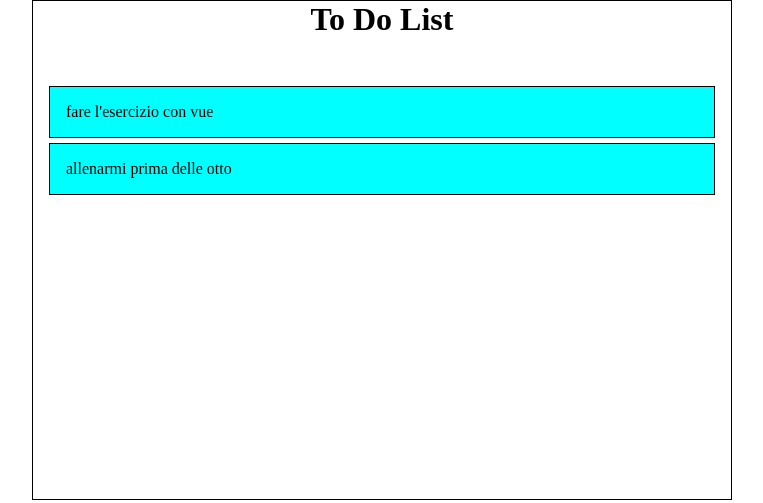
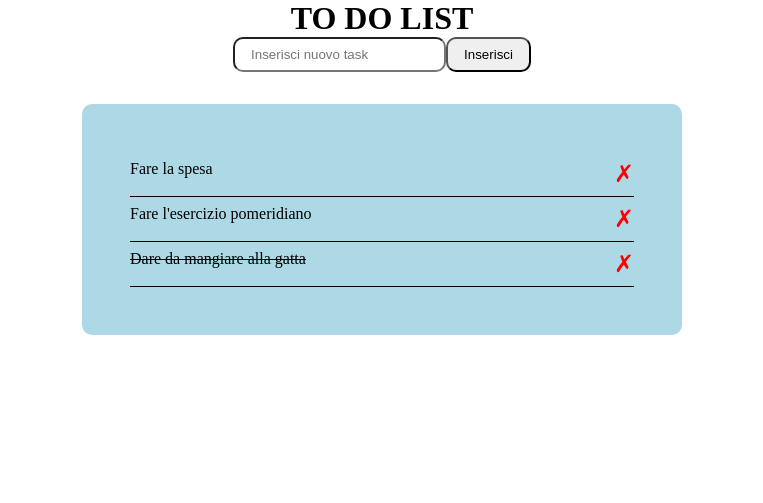
Before and after one commit to Omar-Codess/vue-todolist, a plain HTML site: page index.html in a window 1280 px wide. Shown: the whole page, without its empty margins (258-1021 px from the left). Drawn offline with nearby package versions, Linux system fonts and the light colour scheme.

Commit message:
completata correzione

```diff
--- a/css/style.css
+++ b/css/style.css
@@ -1,11 +1,4 @@
-/* RESET */
-*{
-    margin: 0;
-    padding: 0;
-    box-sizing: border-box;
-}
-
-/* COMMON */
+/* COMMON
 .container{
     width: 700px;
     height: 500px;
@@ -32,3 +25,147 @@ ul li{
     border: 1px solid black;
 
 }
+
+.line-through{
+    text-decoration: line-through;
+} */
+
+/* RESET */
+/* *{
+    margin: 0;
+    padding: 0;
+    box-sizing: border-box;
+}
+
+.container{
+    width: 80%;
+    margin: 0 auto;
+}
+
+.new-task{
+    text-align: center;
+}
+
+.new-task label{
+    display: none;
+}
+
+.new-task input{
+    padding: .5rem 1rem;
+    border-radius: 10px;
+}
+
+.new-task button{
+    padding: .5rem 1rem;
+    border-radius: 10px;
+}
+
+.tasks-container{
+    width: 600px;
+    margin: 0 auto;
+    background-color: lightblue;
+    margin-top: 2rem;
+    padding: 3rem;
+    border-radius: 10px;
+}
+
+.tasks-container ul{
+    width: 100%;
+    list-style: none;
+}
+
+.tasks-container li{
+    width: 100%;
+    display: flex;
+    justify-content: space-between;
+    padding: .5rem 0;
+    border-bottom: 1px solid black;
+}
+
+.task-delete{
+    color: red;
+    font-size: 1.5rem;
+    cursor: pointer;
+}
+
+.task-done{
+    text-decoration: line-through;
+}
+
+.error{
+    color: red;
+} */
+
+* {
+    padding: 0;
+    margin: 0;
+    box-sizing: border-box;
+}
+
+img {
+    max-width: 100%;
+}
+
+.container {
+    width: 80%;
+    margin: 0 auto;
+
+}
+
+.new-task {
+    text-align: center;
+}
+
+.new-task label {
+    display: none;
+}
+
+.new-task input {
+    padding: .5rem 1rem;
+    border-radius: 10px;
+}
+
+.new-task button {
+    padding: .5rem 1rem;
+    border-radius: 10px;
+}
+
+.tasks-container {
+    width: 600px;
+    margin: 0 auto;
+    background-color: lightblue;
+    margin-top: 2rem;
+    padding: 3rem;
+    border-radius: 10px;
+}
+
+.tasks-container ul {
+    width: 100%;
+    list-style: none;
+}
+
+.tasks-container li {
+    width: 100%;
+    display: flex;
+    justify-content: space-between;
+    padding: .5rem 0;
+    border-bottom: 1px solid black;
+}
+
+.task-delete {
+    color: red;
+    font-size: 1.5rem;
+    cursor: pointer;
+}
+
+.task-done {
+    text-decoration: line-through;
+}
+
+.error {
+    color: red;
+}
+
+h1{
+    text-align: center;
+}
--- a/index.html
+++ b/index.html
@@ -1,28 +1,71 @@
-<!DOCTYPE html>
-<html lang="en">
-<head>
-    <meta charset="UTF-8">
-    <meta http-equiv="X-UA-Compatible" content="IE=edge">
-    <meta name="viewport" content="width=device-width, initial-scale=1.0">
-    <script src="https://unpkg.com/vue@3/dist/vue.global.js"></script>
-    <link rel="stylesheet" href="css/style.css">
-    <title>Document</title>
-</head>
-<body>
-    <div id="app">
+<!-- <div id="app">
         <div class="container">
             <div class="title">
                 <h1>To Do List</h1>
             </div>
 
             <ul>
-                <li v-for="(item, index) in toDoList">
+                <li
+                v-for="(item, index) in toDoList"
+                :class="item.done ? `line-through` : ``"
+                >
                     {{ item.text }}
                 </li>
             </ul>
         </div>
+    </div> -->
+
+<!-- CORREZIONE -->
+
+<!DOCTYPE html>
+<html lang="en">
+    <head>
+    <meta charset="UTF-8" />
+    <meta http-equiv="X-UA-Compatible" content="IE=edge" />
+    <meta name="viewport" content="width=device-width, initial-scale=1.0" />
+
+    <link rel="stylesheet" href="css/style.css" />
+
+    <script src="https://unpkg.com/vue@3/dist/vue.global.js"></script>
+
+    <title>Document</title>
+    </head>
+    <body>
+    <div id="app" class="container">
+        <header>
+        <h1>TO DO LIST</h1>
+        <div class="new-task">
+            <label for="task-text">Nuovo task</label>
+            <input
+            type="text"
+            id="task-text"
+            placeholder="Inserisci nuovo task"
+            v-model.trim="newTodo"
+            @keyup.enter="addNewTodo"
+            />
+            <button @click="addNewTodo">Inserisci</button>
+            <div class="error" v-if="hasError">
+            <small>Il task deve essere lungo almeno di 5 caratteri</small>
+            </div>
+        </div>
+        </header>
+
+        <div class="tasks-container">
+        <p v-if="todos.length === 0">Per oggi hai finito! :D</p>
+        <ul v-else>
+            <li v-for="(thisTodo, index) in todos">
+            <span
+                :class="{ 'task-done': thisTodo.done }"
+                @click="changeDone(index)"
+            >
+                {{ thisTodo.text }}
+            </span>
+            <span class="task-delete" @click="removeTodo(index)">&cross;</span>
+            </li>
+        </ul>
+        </div>
     </div>
 
     <script src="js/script.js"></script>
-</body>
+    </body>
 </html>
--- a/js/script.js
+++ b/js/script.js
@@ -1,22 +1,79 @@
+// const { createApp } = Vue;
+
+// createApp({
+//     data() {
+//         return{
+//             currentItem: 0,
+//             toDoList: [
+//                 {
+//                     text: "fare l'esercizio con vue",
+//                     done: false
+//                 },
+//                 {
+//                     text: "allenarmi prima delle otto",
+//                     done: true
+//                 },
+//             ],
+//         };
+//     },
+//     methods: {
+
+//     }
+// }).mount("#app");
+
+// CORREZIONE
+
 const { createApp } = Vue;
 
 createApp({
   data() {
-        return{
-            currentItem: 0,
-            toDoList: [
+    return {
+      newTodo: "",
+      hasError: false,
+      todos: [
         {
-                    text: "fare l'esercizio con vue",
-                    done: false
+          text: "Fare la spesa",
+          done: false,
         },
         {
-                    text: "allenarmi prima delle otto",
-                    done: true
+          text: "Fare l'esercizio pomeridiano",
+          done: false,
+        },
+        {
+          text: "Dare da mangiare alla gatta",
+          done: true,
         },
       ],
     };
   },
   methods: {
+    removeTodo(todoIndex) {
+      this.todos.splice(todoIndex, 1);
+    },
+    addNewTodo() {
+      if (this.newTodo.length > 5) {
+        // Aggiungo il nuovo todo
+        const todo = {
+          text: this.newTodo,
+          done: false,
+        };
+        this.todos.push(todo);
+        // this.todos.push({
+        //   text: this.newTodo,
+        //   done: false,
+        // });
 
+        // Ripulisco l'input del todo
+        this.newTodo = "";
+        this.hasError = false;
+      } else {
+        this.hasError = true;
       }
+    },
+    changeDone(todoIndex) {
+      // this.todos[todoIndex].done = !this.todos[todoIndex].done;
+      const clickedTodo = this.todos[todoIndex];
+      clickedTodo.done = !clickedTodo.done;
+    },
+  },
 }).mount("#app");
```
Lines whose indentation alone changed are shown as unchanged.
